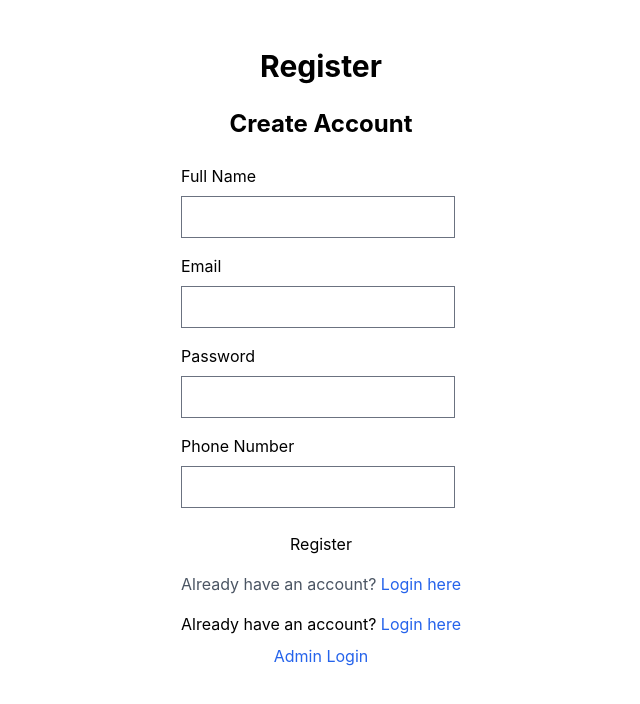
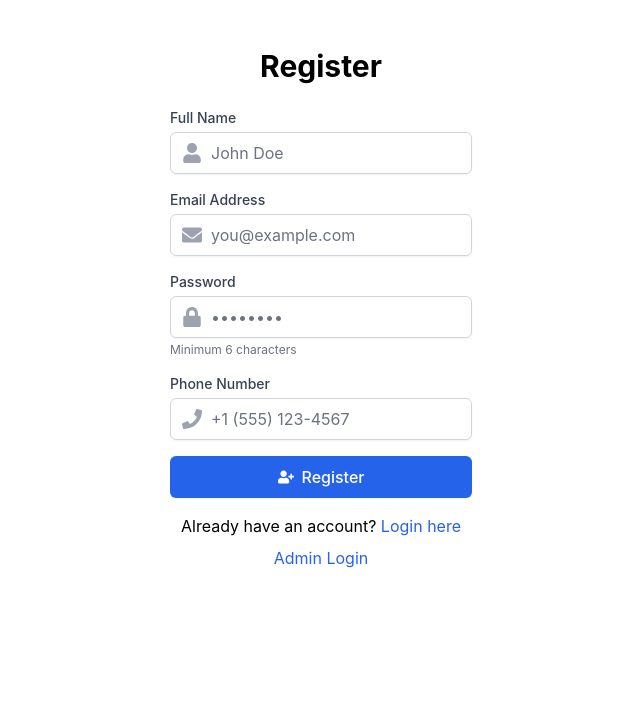
Before and after one commit to Rajkumaryogi/car-service, a React (Vite) app in the folder frontend/: page /register in a window 1280 px wide. Shown: the top 704 px of the page, without its empty margins (319-959 px from the left). Built offline with nearby package versions, Linux system fonts and the light colour scheme.

Commit message:
added ui to register and login form

```diff
--- a/frontend/src/components/auth/LoginForm.jsx
+++ b/frontend/src/components/auth/LoginForm.jsx
@@ -1,50 +1,99 @@
 import { useState } from 'react'
-import { useAuth } from '../../contexts/AuthContext'
+import { FaEnvelope, FaLock, FaSignInAlt } from 'react-icons/fa'
 
-export default function LoginForm() {
-  const { login } = useAuth()
+export default function LoginForm({ onSubmit }) {
   const [formData, setFormData] = useState({
     email: '',
     password: ''
   })
   const [error, setError] = useState('')
+  const [isLoading, setIsLoading] = useState(false)
 
   const handleSubmit = async (e) => {
     e.preventDefault()
+    setIsLoading(true)
     try {
-      await login(formData.email, formData.password)
+      await onSubmit(formData.email, formData.password)
     } catch (err) {
-      setError('Invalid credentials')
-      console.error(err)
+      setError(err.message || 'Invalid credentials')
+    } finally {
+      setIsLoading(false)
     }
   }
 
   return (
-    <form onSubmit={handleSubmit} className="max-w-md mx-auto">
-      {error && <div className="mb-4 text-red-500">{error}</div>}
-      <div className="mb-4">
-        <label className="block mb-2">Email</label>
+    <form onSubmit={handleSubmit} className="space-y-4">
+      {error && (
+        <div className="p-3 bg-red-100 text-red-700 rounded-md flex items-center">
+          <svg className="w-5 h-5 mr-2" fill="none" stroke="currentColor" viewBox="0 0 24 24">
+            <path strokeLinecap="round" strokeLinejoin="round" strokeWidth={2} d="M12 8v4m0 4h.01M21 12a9 9 0 11-18 0 9 9 0 0118 0z" />
+          </svg>
+          {error}
+        </div>
+      )}
+
+      <div className="space-y-1">
+        <label htmlFor="email" className="block text-sm font-medium text-gray-700">
+          Email Address
+        </label>
+        <div className="relative rounded-md shadow-sm">
+          <div className="absolute inset-y-0 left-0 pl-3 flex items-center pointer-events-none">
+            <FaEnvelope className="h-5 w-5 text-gray-400" />
+          </div>
           <input
+            id="email"
             type="email"
             value={formData.email}
             onChange={(e) => setFormData({...formData, email: e.target.value})}
-          className="input-field"
+            className="block w-full pl-10 pr-3 py-2 border border-gray-300 rounded-md focus:outline-none focus:ring-blue-500 focus:border-blue-500"
+            placeholder="you@example.com"
             required
           />
         </div>
-      <div className="mb-6">
-        <label className="block mb-2">Password</label>
+      </div>
+
+      <div className="space-y-1">
+        <label htmlFor="password" className="block text-sm font-medium text-gray-700">
+          Password
+        </label>
+        <div className="relative rounded-md shadow-sm">
+          <div className="absolute inset-y-0 left-0 pl-3 flex items-center pointer-events-none">
+            <FaLock className="h-5 w-5 text-gray-400" />
+          </div>
           <input
+            id="password"
             type="password"
             value={formData.password}
             onChange={(e) => setFormData({...formData, password: e.target.value})}
-          className="input-field"
+            className="block w-full pl-10 pr-3 py-2 border border-gray-300 rounded-md focus:outline-none focus:ring-blue-500 focus:border-blue-500"
+            placeholder="••••••••"
             required
           />
         </div>
-      <button type="submit" className="btn-primary w-full">
-        Login
+      </div>
+
+      <div>
+        <button
+          type="submit"
+          disabled={isLoading}
+          className="w-full flex justify-center items-center py-2 px-4 border border-transparent rounded-md shadow-sm text-sm sm:text-base font-medium text-white bg-blue-600 hover:bg-blue-700 focus:outline-none focus:ring-2 focus:ring-offset-2 focus:ring-blue-500 transition-colors disabled:opacity-70 disabled:cursor-not-allowed"
+        >
+          {isLoading ? (
+            <>
+              <svg className="animate-spin -ml-1 mr-2 h-4 w-4 text-white" xmlns="http://www.w3.org/2000/svg" fill="none" viewBox="0 0 24 24">
+                <circle className="opacity-25" cx="12" cy="12" r="10" stroke="currentColor" strokeWidth="4"></circle>
+                <path className="opacity-75" fill="currentColor" d="M4 12a8 8 0 018-8V0C5.373 0 0 5.373 0 12h4zm2 5.291A7.962 7.962 0 014 12H0c0 3.042 1.135 5.824 3 7.938l3-2.647z"></path>
+              </svg>
+              Signing in...
+            </>
+          ) : (
+            <>
+              <FaSignInAlt className="mr-2" />
+              Sign In
+            </>
+          )}
         </button>
+      </div>
     </form>
   )
 }
--- a/frontend/src/components/auth/RegisterForm.jsx
+++ b/frontend/src/components/auth/RegisterForm.jsx
@@ -1,9 +1,8 @@
 import { useState } from 'react'
-import { useAuth } from '../../contexts/AuthContext'
 import { Link } from 'react-router-dom'
+import { FaUser, FaEnvelope, FaLock, FaPhone, FaUserPlus } from 'react-icons/fa'
 
-export default function RegisterForm() {
-  const { register } = useAuth()
+export default function RegisterForm({ onSubmit }) {
   const [formData, setFormData] = useState({
     name: '',
     email: '',
@@ -11,75 +10,134 @@ export default function RegisterForm() {
     phone: ''
   })
   const [error, setError] = useState('')
+  const [isLoading, setIsLoading] = useState(false)
 
   const handleSubmit = async (e) => {
     e.preventDefault()
+    setIsLoading(true)
     try {
-      await register(formData)
+      await onSubmit(formData)
     } catch (err) {
-      setError(err.response?.data?.message || 'Registration failed')
+      setError(err.message || 'Registration failed')
+    } finally {
+      setIsLoading(false)
     }
   }
 
   return (
-    <form onSubmit={handleSubmit} className="max-w-md mx-auto">
-      <h2 className="text-2xl font-bold mb-6 text-center">Create Account</h2>
-      {error && <div className="mb-4 p-2 bg-red-100 text-red-700 rounded">{error}</div>}
+    <form onSubmit={handleSubmit} className="space-y-4">
+      {error && (
+        <div className="p-3 bg-red-100 text-red-700 rounded-md flex items-center">
+          <svg className="w-5 h-5 mr-2" fill="none" stroke="currentColor" viewBox="0 0 24 24">
+            <path strokeLinecap="round" strokeLinejoin="round" strokeWidth={2} d="M12 8v4m0 4h.01M21 12a9 9 0 11-18 0 9 9 0 0118 0z" />
+          </svg>
+          {error}
+        </div>
+      )}
 
-      <div className="mb-4">
-        <label className="block mb-2">Full Name</label>
+      <div className="space-y-1">
+        <label htmlFor="name" className="block text-sm font-medium text-gray-700">
+          Full Name
+        </label>
+        <div className="relative rounded-md shadow-sm">
+          <div className="absolute inset-y-0 left-0 pl-3 flex items-center pointer-events-none">
+            <FaUser className="h-5 w-5 text-gray-400" />
+          </div>
           <input
+            id="name"
             type="text"
             value={formData.name}
             onChange={(e) => setFormData({...formData, name: e.target.value})}
-          className="input-field"
+            className="block w-full pl-10 pr-3 py-2 border border-gray-300 rounded-md focus:outline-none focus:ring-blue-500 focus:border-blue-500"
+            placeholder="John Doe"
             required
           />
         </div>
+      </div>
 
-      <div className="mb-4">
-        <label className="block mb-2">Email</label>
+      <div className="space-y-1">
+        <label htmlFor="email" className="block text-sm font-medium text-gray-700">
+          Email Address
+        </label>
+        <div className="relative rounded-md shadow-sm">
+          <div className="absolute inset-y-0 left-0 pl-3 flex items-center pointer-events-none">
+            <FaEnvelope className="h-5 w-5 text-gray-400" />
+          </div>
           <input
+            id="email"
             type="email"
             value={formData.email}
             onChange={(e) => setFormData({...formData, email: e.target.value})}
-          className="input-field"
+            className="block w-full pl-10 pr-3 py-2 border border-gray-300 rounded-md focus:outline-none focus:ring-blue-500 focus:border-blue-500"
+            placeholder="you@example.com"
             required
           />
         </div>
+      </div>
 
-      <div className="mb-4">
-        <label className="block mb-2">Password</label>
+      <div className="space-y-1">
+        <label htmlFor="password" className="block text-sm font-medium text-gray-700">
+          Password
+        </label>
+        <div className="relative rounded-md shadow-sm">
+          <div className="absolute inset-y-0 left-0 pl-3 flex items-center pointer-events-none">
+            <FaLock className="h-5 w-5 text-gray-400" />
+          </div>
           <input
+            id="password"
             type="password"
             value={formData.password}
             onChange={(e) => setFormData({...formData, password: e.target.value})}
-          className="input-field"
+            className="block w-full pl-10 pr-3 py-2 border border-gray-300 rounded-md focus:outline-none focus:ring-blue-500 focus:border-blue-500"
+            placeholder="••••••••"
             required
             minLength="6"
           />
         </div>
+        <p className="text-xs text-gray-500 mt-1">Minimum 6 characters</p>
+      </div>
 
-      <div className="mb-6">
-        <label className="block mb-2">Phone Number</label>
+      <div className="space-y-1">
+        <label htmlFor="phone" className="block text-sm font-medium text-gray-700">
+          Phone Number
+        </label>
+        <div className="relative rounded-md shadow-sm">
+          <div className="absolute inset-y-0 left-0 pl-3 flex items-center pointer-events-none">
+            <FaPhone className="h-5 w-5 text-gray-400" />
+          </div>
           <input
+            id="phone"
             type="tel"
             value={formData.phone}
             onChange={(e) => setFormData({...formData, phone: e.target.value})}
-          className="input-field"
+            className="block w-full pl-10 pr-3 py-2 border border-gray-300 rounded-md focus:outline-none focus:ring-blue-500 focus:border-blue-500"
+            placeholder="+1 (555) 123-4567"
           />
         </div>
+      </div>
 
-      <button type="submit" className="btn-primary w-full mb-4">
+      <div>
+        <button
+          type="submit"
+          disabled={isLoading}
+          className="w-full flex justify-center items-center py-2 px-4 border border-transparent rounded-md shadow-sm text-sm sm:text-base font-medium text-white bg-blue-600 hover:bg-blue-700 focus:outline-none focus:ring-2 focus:ring-offset-2 focus:ring-blue-500 transition-colors disabled:opacity-70 disabled:cursor-not-allowed"
+        >
+          {isLoading ? (
+            <>
+              <svg className="animate-spin -ml-1 mr-2 h-4 w-4 text-white" xmlns="http://www.w3.org/2000/svg" fill="none" viewBox="0 0 24 24">
+                <circle className="opacity-25" cx="12" cy="12" r="10" stroke="currentColor" strokeWidth="4"></circle>
+                <path className="opacity-75" fill="currentColor" d="M4 12a8 8 0 018-8V0C5.373 0 0 5.373 0 12h4zm2 5.291A7.962 7.962 0 014 12H0c0 3.042 1.135 5.824 3 7.938l3-2.647z"></path>
+              </svg>
+              Registering...
+            </>
+          ) : (
+            <>
+              <FaUserPlus className="mr-2" />
               Register
+            </>
+          )}
         </button>
-
-      <p className="text-center text-gray-600">
-        Already have an account?{' '}
-        <Link to="/login" className="text-blue-600 hover:underline">
-          Login here
-        </Link>
-      </p>
+      </div>
     </form>
   )
 }
```
Lines whose indentation alone changed are shown as unchanged.
